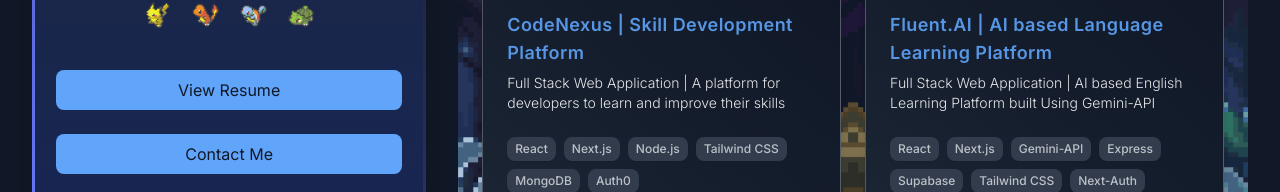
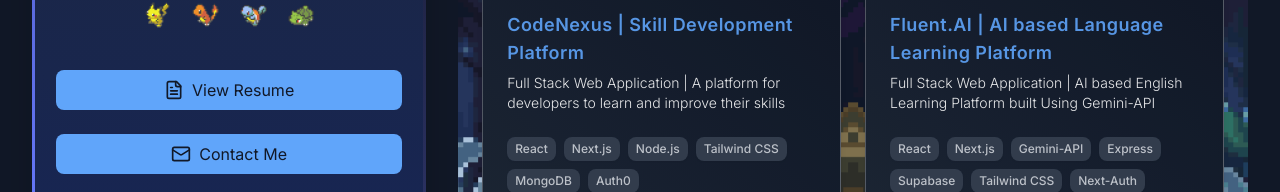
Before and after one commit to moiz2405/portfolio, a Next.js app: page / in a window 1280 px wide. Shown: the part 608-800 px from the top of the page. Built offline with nearby package versions, Linux system fonts and the light colour scheme.

Commit message:
Modify Sidebar component

```diff
--- a/components/Sidebar.tsx
+++ b/components/Sidebar.tsx
@@ -1,8 +1,7 @@
 'use client'
 
 import Image from 'next/image';
-// import { Button } from "@/components/ui/button";
-import { Github, Linkedin, Twitter } from 'lucide-react';
+import { Github, Linkedin, Twitter, FileText, Mail } from 'lucide-react';
 import { useState } from 'react';
 import StaticPokemon from './StaticPokemon';
 import Link from 'next/link';
@@ -79,15 +78,17 @@
               href="/resume/ALMOIZ_KHAN.pdf"
               target="_blank"
               rel="noopener noreferrer"
-              className="bg-blue-400 text-gray-900 hover:bg-blue-500 py-2 px-4 rounded-lg text-center transition-all duration-300 transform hover:scale-105"
+              className="bg-blue-400 text-gray-900 hover:bg-blue-500 py-2 px-4 rounded-lg text-center transition-all duration-300 transform hover:scale-105 flex items-center justify-center space-x-2"
             >
-              View Resume
+              <FileText size={20} />
+              <span>View Resume</span>
             </Link>
             <Link
               href="mailto:almoizkhan907@gmail.com"
-              className="bg-blue-400 text-gray-900 hover:bg-blue-500 py-2 px-4 rounded-lg text-center transition-all duration-300 transform hover:scale-105"
+              className="bg-blue-400 text-gray-900 hover:bg-blue-500 py-2 px-4 rounded-lg text-center transition-all duration-300 transform hover:scale-105 flex items-center justify-center space-x-2"
             >
-              Contact Me
+              <Mail size={20} />
+              <span>Contact Me</span>
             </Link>
           </div>
         </div>
```
